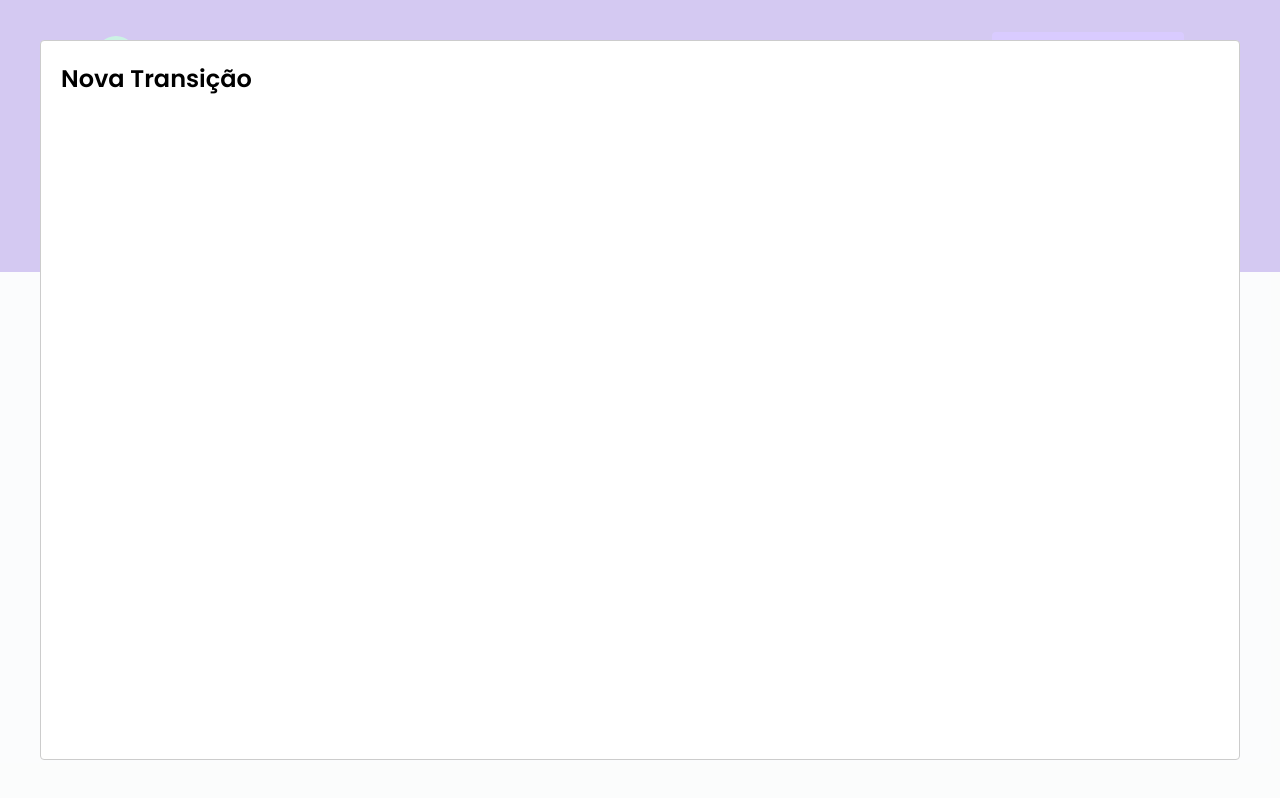
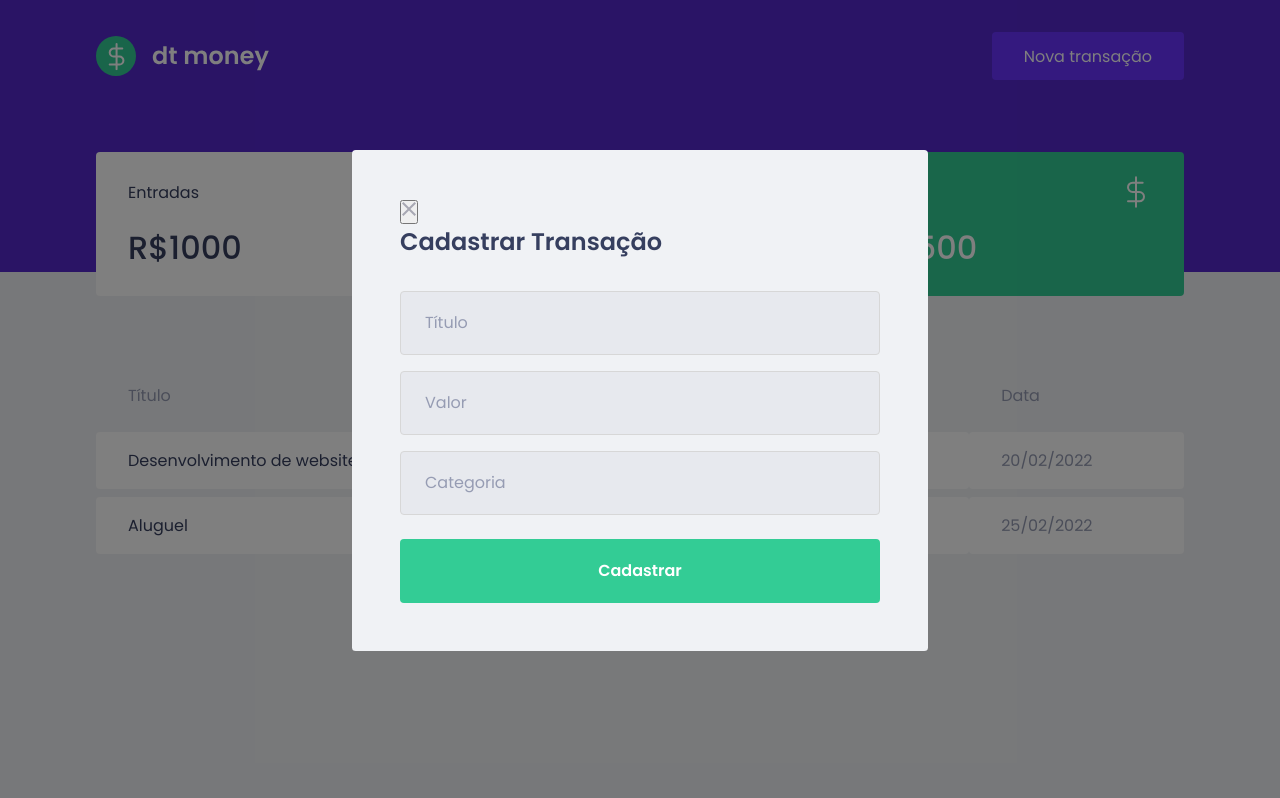
Before and after one commit to GabrielMatoss/DTmoney, a React (Create React App) app: page / in a window 1280 px wide. Both pictures are taken after a click on the button "Nova transação". Built offline with nearby package versions, Linux system fonts and the light colour scheme; no server answers; what miragejs would draw is missing.

Commit message:
Estilizando o Modal

```diff
--- a/src/App.tsx
+++ b/src/App.tsx
@@ -2,6 +2,7 @@
 import Modal from "react-modal";
 import { Dashboard } from "./components/Dashboard";
 import { Header } from "./components/Header";
+import { NewTransactionsModal } from "./components/NewTransactionsModal";
 
 import { GlobalStyle } from "./styles/global";
 
@@ -23,13 +24,10 @@
     <Header onOpenNewTransactionModal={handleOpenNewTransactionModal}/>
     <Dashboard />
 
-
-    <Modal
+      <NewTransactionsModal
       isOpen={isNewTransactionModalOpen}
       onRequestClose={handleCloseNewTransactionModal}
-    >
-        <h2>Nova Transição</h2>
-    </Modal>
+      />
 
     <GlobalStyle />
    </>
--- /dev/null
+++ b/src/components/NewTransactionsModal/index.tsx
@@ -0,0 +1,37 @@
+import Modal from "react-modal";
+import closeImg from "../../assets/close.svg"
+import { Container } from "./styles";
+
+interface NewTransactionsModalProps {
+    isOpen: boolean;
+    onRequestClose: () => void;
+}
+
+export function NewTransactionsModal({ isOpen, onRequestClose }: NewTransactionsModalProps){
+    return(
+        <Modal
+        isOpen={isOpen}
+        onRequestClose={onRequestClose}
+        overlayClassName="react-modal-overlay"
+        className="react-modal-content"
+      >
+        <button type="button" onClick={onRequestClose} className="react-modal-close">
+          <img src={closeImg} alt="Fechar Modal" />
+        </button>
+
+        <Container>
+         <h2>Cadastrar Transação</h2>
+
+         <input placeholder="Título"/>
+
+         <input type="number" placeholder="Valor"/>
+
+         <input placeholder="Categoria"/>
+
+        <button type="submit">
+            Cadastrar
+        </button>
+        </Container>
+      </Modal>
+    );
+}
--- /dev/null
+++ b/src/components/NewTransactionsModal/styles.ts
@@ -0,0 +1,63 @@
+import styled from "styled-components";
+
+export const Container = styled.form`
+    h2{
+        color: var(--text-title);
+        font-size: 1.5rem;
+        margin-bottom: 2rem;
+    }
+
+    input{
+        width: 100%;
+        padding: 0 1.5rem;
+        height: 4rem;
+        border-radius: 0.25rem;
+
+        border: 1px solid #d7d7d7;
+        background: #e7e9ee;
+
+        font-weight: 400;
+        font-size: 1rem;
+
+        &::placeholder{
+            color: var(--text-body);
+        }
+
+        & + input{
+            margin-top: 1rem;
+        }
+    }
+
+    button[type="submit"]{
+        width: 100%;
+        padding: 0 1.5rem;
+        height: 4rem;
+        background: var(--green);
+        color: #FFF;
+        border-radius: 0.25rem;
+        border: 0;
+        font-size: 1rem;
+        margin-top: 1.5rem;
+        font-weight: 600;
+
+        transition: filter 0.2s;
+
+        &::hover{
+            filter: brightness(0.9);
+        }
+    }
+
+    .react-modal-close{
+        position: absolute;
+        right: 1.5rem;
+        top: 1.5rem;
+        border: 0;
+        background: transparent;
+
+        transition: filter 0.2s;
+
+        &::hover{
+            filter: brightness(0.8);
+        }
+    }
+`;
--- a/src/styles/global.ts
+++ b/src/styles/global.ts
@@ -55,4 +55,28 @@
         cursor: not-allowed;
     }
 
+    .react-modal-overlay{
+        background: rgba(0, 0, 0, 0.5);
+
+        position: fixed;
+        top: 0;
+        bottom: 0;
+        right: 0;
+        left: 0;
+
+
+        display: flex;
+        align-items: center;
+        justify-content: center;
+    }
+
+    .react-modal-content{
+        width: 100%;
+        max-width: 576px;
+        background: var(--background);
+        padding: 3rem;
+        position: relative;
+        border-radius: 0.24rem;
+    }
+
 `
```
